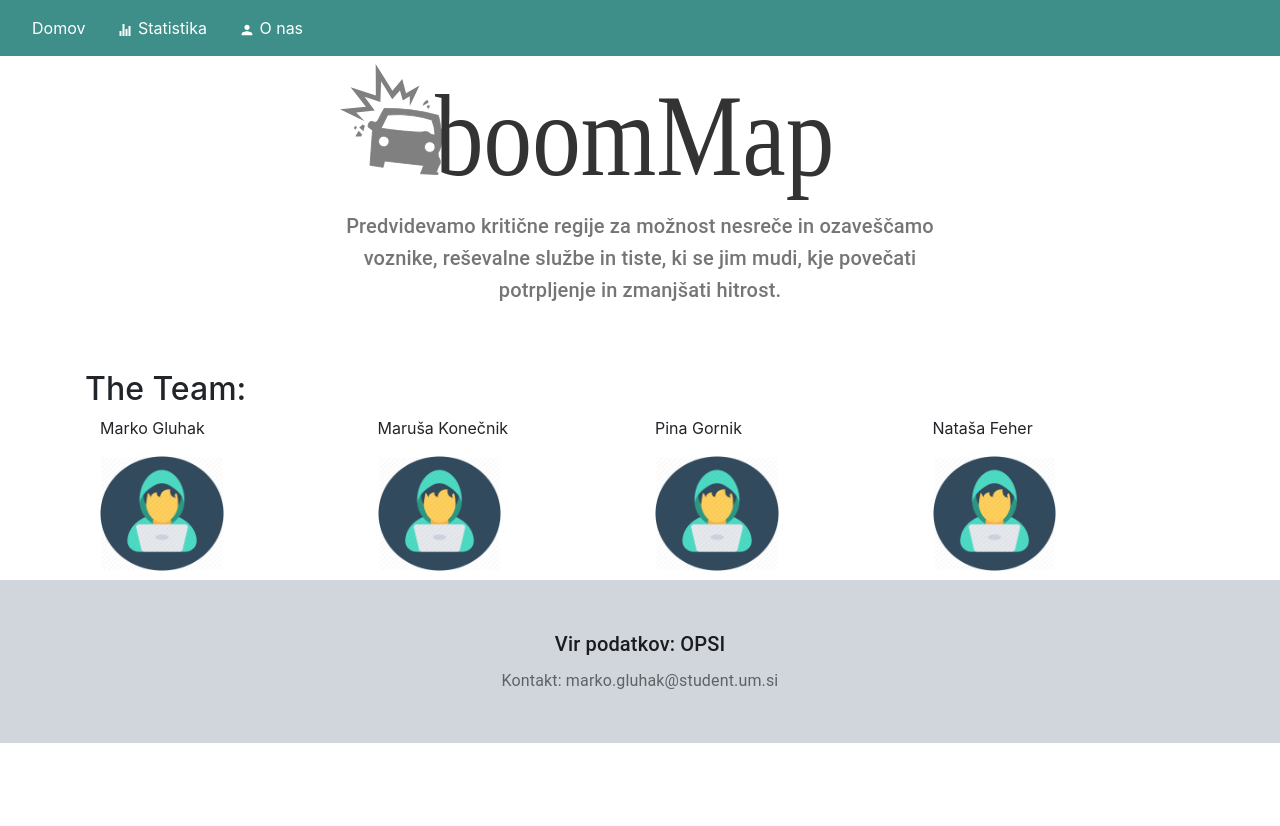
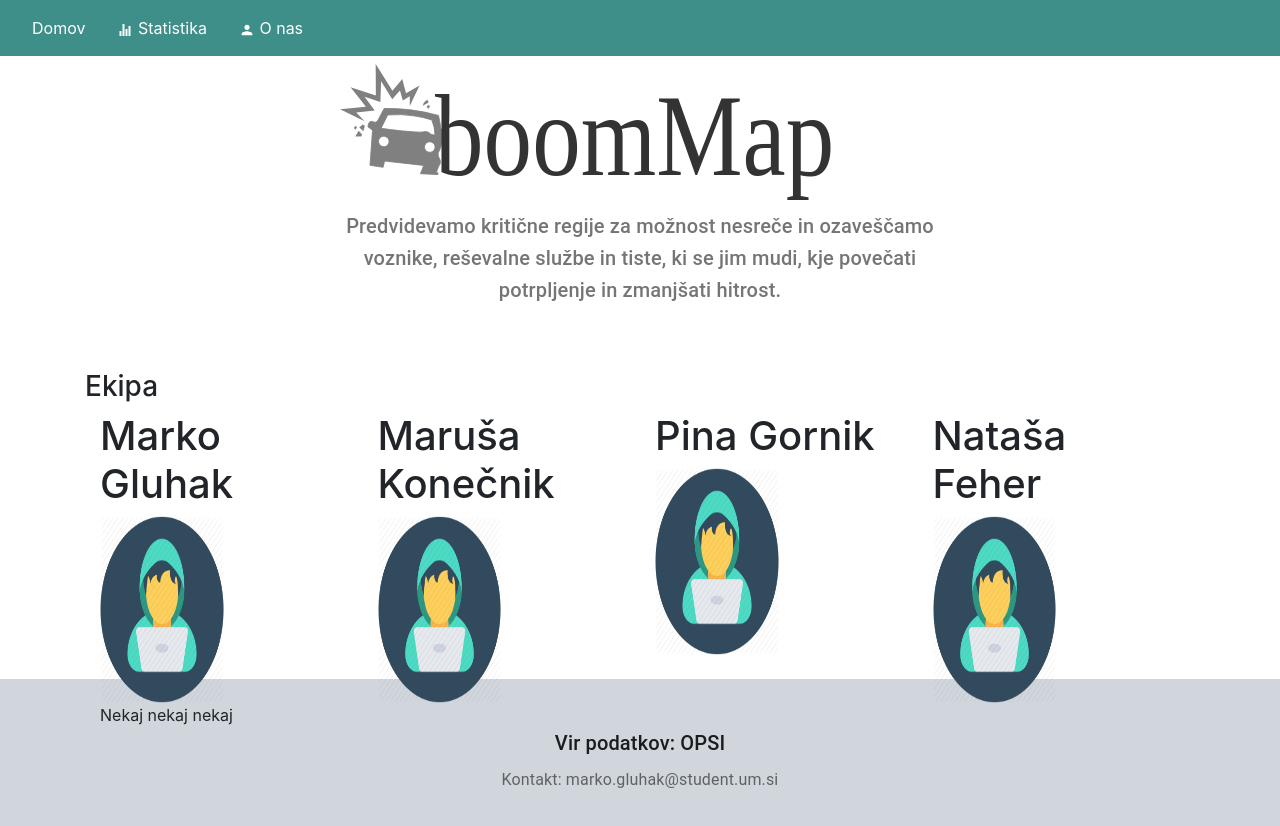
Before and after one commit to MerceneX/BoomMap, a React (Create React App) app in the folder client/: page /about in a window 1280 px wide. Shown: the top 826 px of the page. Before the commit the page ends 800 px from the top, so only its background shows below. Built offline with nearby package versions, Linux system fonts and the light colour scheme.

Commit message:
Minor changes

```diff
--- a/client/src/pages/About.js
+++ b/client/src/pages/About.js
@@ -7,21 +7,20 @@ function About() {
     return (
         <React.Fragment>
             <div class="container">
-                <h2> The Team: </h2>
+                <h3> Ekipa </h3>
                 <Container>
                     <Row className="theteam">
-                        <Col><p>Marko Gluhak</p>
-                            <img className="person" src={person} alt="person" />
-                        </Col>
-                        <Col><p>Maruša Konečnik </p>
-                            <img className="person" src={person} alt="person" />
-                        </Col>
-                        <Col><p>Pina Gornik</p>
-                            <img className="person" src={person} alt="person" />
-                        </Col>
-                        <Col><p>Nataša Feher</p>
-                            <img className="person" src={person} alt="person" />
-                        </Col>
+                        <Col><h1>Marko Gluhak</h1>
+                            <img className="person" src={person} alt="person"/>
+                        <p>Nekaj nekaj nekaj </p></Col>
+                        <Col><h1>Maruša Konečnik </h1>
+                            <img className="person" src={person} alt="person"/></Col>
+                        <Col><h1>Pina Gornik</h1>
+                            <img className="person" src={person} alt="person"/></Col>
+                        <Col><h1>Nataša Feher</h1>
+                            <img className="person" src={person} alt="person"/></Col>
+                    </Row>
+                    <Row className="teamdescription">
                     </Row>
                 </Container>
             </div>
```
Also changed, not shown: client/src/components/graphs/BarChart.js (added), client/src/components/graphs/PieChart.js (renamed from client/src/components/graphs/LineChart.js).
